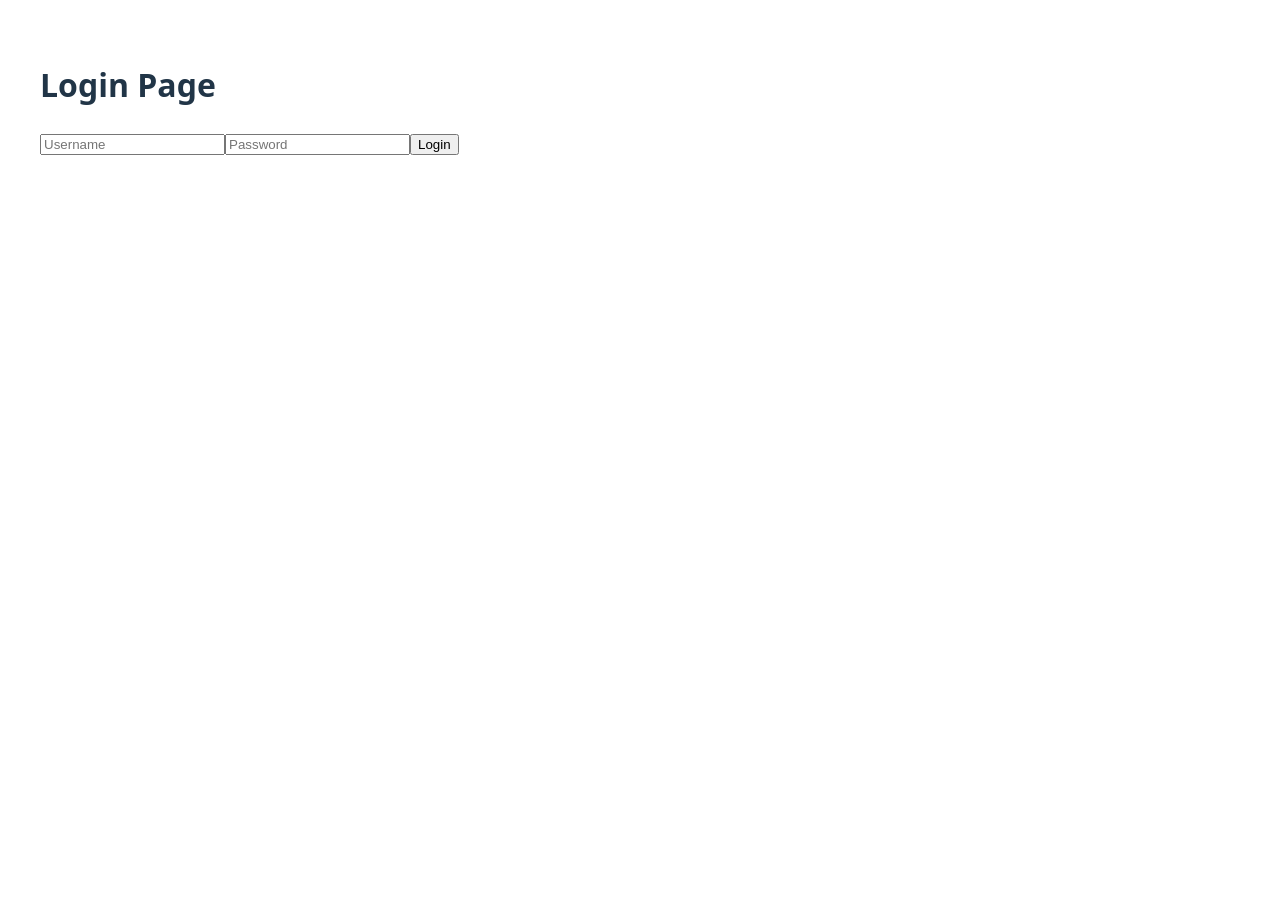
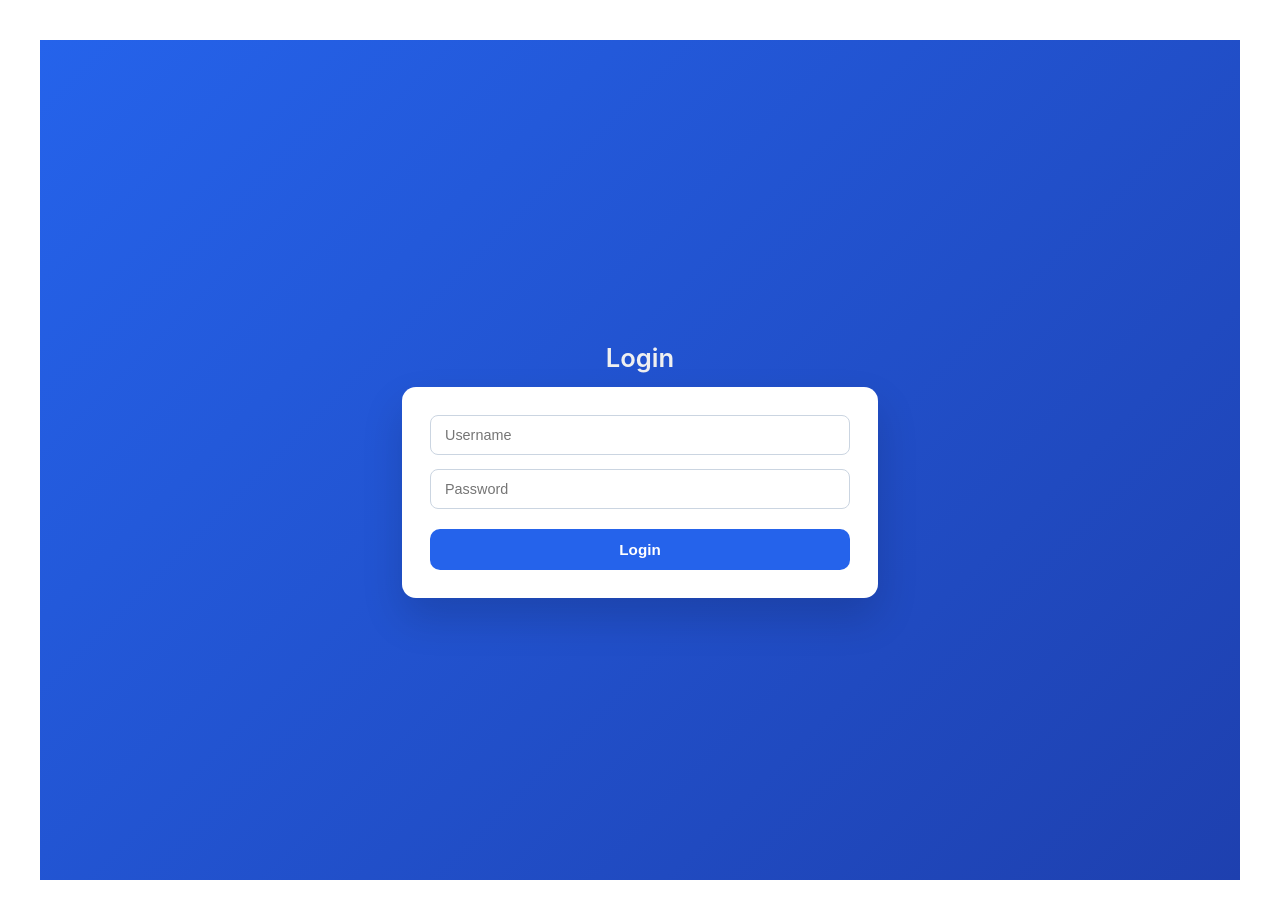
Before and after one commit to mnkhan78/patient-management-application, a React (Vite) app in the folder frontend/: page /login in a window 1280 px wide. Before the commit the page ends 800 px from the top, so only its background shows below. Built offline with nearby package versions, Linux system fonts and the light colour scheme; no server answers.

Commit message:
signup and login form with basic css styling

```diff
--- a/frontend/src/pages/Login.jsx
+++ b/frontend/src/pages/Login.jsx
@@ -2,6 +2,7 @@ import { useState } from 'react';
 import { useNavigate } from 'react-router';
 
 import api from '../api/axios';
+import '../style/auth.css';
 
 const Login = () => {
     const navigate  = useNavigate();
@@ -28,15 +29,16 @@ const Login = () => {
         }
     }
     return (
-        <div>
-                <h1>Login Page</h1>
-                <form className='login-form' onSubmit={handleSubmit}>
+        <div className='auth-container'>
+                <h1 className='auth-title'>Login</h1>
+                <form className='auth-form' onSubmit={handleSubmit}>
                     <input
                         type="text"
                         name="username"
                         placeholder="Username"
                         value={formData.username}
                         onChange={handleChange}
+                        required
                     />
                     <input
                         type="password"
@@ -44,6 +46,7 @@ const Login = () => {
                         placeholder="Password"
                         value={formData.password}
                         onChange={handleChange}
+                        required
                     />
                     <button type="submit">Login</button>
                 </form>
--- a/frontend/src/pages/Signup.jsx
+++ b/frontend/src/pages/Signup.jsx
@@ -1,6 +1,6 @@
 import { useState } from 'react';
 import api from '../api/axios';
-
+import '../style/auth.css';
 
 
 const Signup = () => {
@@ -30,14 +30,14 @@ const Signup = () => {
         }
     }
     return (
-        <div>
-            <h1>Signup Page</h1>
-            <form method="post" className='signup-form' onSubmit={handleSubmit}>
-                <input type="text" name="name" placeholder="Name" value={formData.name} onChange={handleChange} />
-                <input type="text" name="username" placeholder='Username' value={formData.username} onChange={handleChange} />
-                <input type="email" name="email" placeholder='Email' value={formData.email} onChange={handleChange} />
-                <input type="password" name="password" placeholder='Password' value={formData.password} onChange={handleChange} />
-                <select name="role" id="role" value={formData.role} onChange={handleChange}>
+        <div className='auth-container'>
+            <h1 className='auth-title'>Create Account</h1>
+            <form method="post" className='auth-form' onSubmit={handleSubmit}>
+                <input type="text" name="name" placeholder="Name" value={formData.name} onChange={handleChange} required />
+                <input type="text" name="username" placeholder='Username' value={formData.username} onChange={handleChange} required />
+                <input type="email" name="email" placeholder='Email' value={formData.email} onChange={handleChange} required />
+                <input type="password" name="password" placeholder='Password' value={formData.password} onChange={handleChange} required />
+                <select name="role" id="role" value={formData.role} onChange={handleChange} required>
                     <option value="">Select Role</option>
                     <option value="receptionist">Receptionist</option>
                     <option value="doctor">Doctor</option>
--- /dev/null
+++ b/frontend/src/style/auth.css
@@ -0,0 +1,99 @@
+/* ===== Auth Page Container ===== */
+.auth-container {
+  min-height: 100vh;
+  display: flex;
+  justify-content: center;
+  align-items: center;
+  flex-direction: column;
+  background: linear-gradient(135deg, #2563eb, #1e40af);
+  padding: 20px;
+  font-family: "Inter", system-ui, sans-serif;
+}
+
+/* ===== Form Card ===== */
+.auth-form {
+  background: #ffffff;
+  width: 100%;
+  max-width: 420px;
+  padding: 28px;
+  border-radius: 14px;
+  box-shadow: 0 20px 40px rgba(0, 0, 0, 0.15);
+  display: flex;
+  flex-direction: column;
+  gap: 14px;
+}
+
+/* ===== Heading ===== */
+.auth-title{
+  text-align: center;
+  margin-bottom: 10px;
+  font-size: 1.6rem;
+  color: #f0f0f0;
+  font-weight: 600;
+  /* flex-direction: column; */
+}
+
+/* ===== Inputs & Select ===== */
+.auth-form input,
+.auth-form select {
+  padding: 11px 14px;
+  border-radius: 8px;
+  border: 1px solid #cbd5e1;
+  font-size: 0.9rem;
+  transition: all 0.2s ease;
+}
+
+.auth-form input:focus,
+.auth-form select:focus {
+  outline: none;
+  border-color: #2563eb;
+  box-shadow: 0 0 0 2px rgba(37, 99, 235, 0.15);
+}
+
+/* ===== Button ===== */
+.auth-form button {
+  margin-top: 6px;
+  padding: 12px;
+  background: #2563eb;
+  color: white;
+  border: none;
+  border-radius: 10px;
+  font-size: 0.95rem;
+  font-weight: 600;
+  cursor: pointer;
+  transition: all 0.2s ease;
+}
+
+.auth-form button:hover {
+  background: #1d4ed8;
+  transform: translateY(-1px);
+}
+
+/* ===== Small text (optional for login link) ===== */
+.auth-footer {
+  text-align: center;
+  font-size: 0.85rem;
+  color: #64748b;
+  margin-top: 10px;
+}
+
+.auth-footer a {
+  color: #2563eb;
+  text-decoration: none;
+  font-weight: 500;
+}
+
+.auth-footer a:hover {
+  text-decoration: underline;
+}
+
+/* ===== Mobile Friendly ===== */
+@media (max-width: 480px) {
+  .auth-form {
+    padding: 20px;
+  }
+
+  .auth-title {
+    font-size: 1.3rem;
+  }
+}
```
